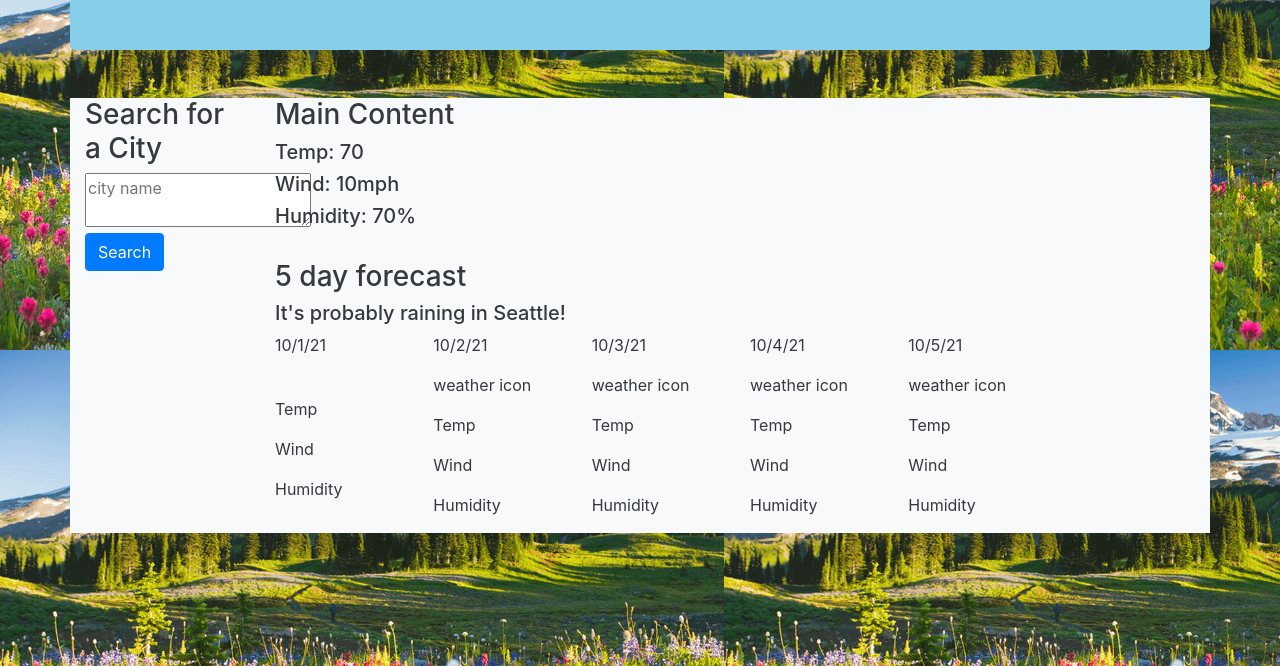
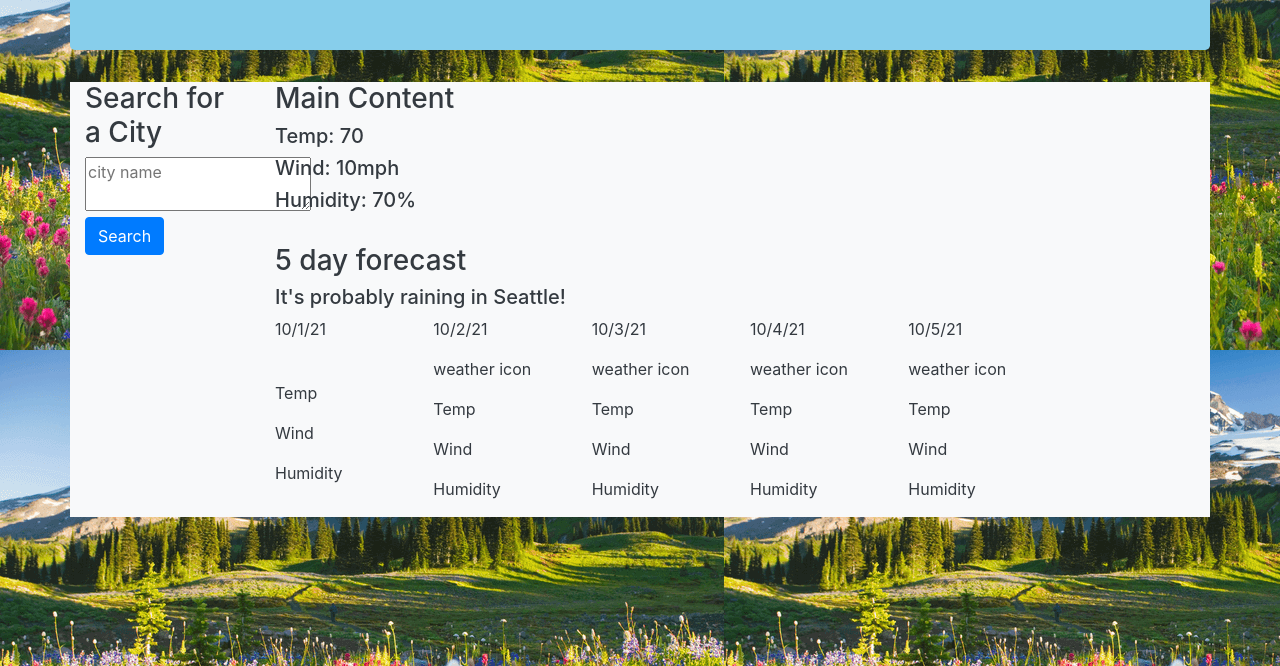
Before and after one commit to cpysden-coder/weather-dashboard, a plain HTML site: page index.html in a window 1280 px wide. Shown: the part 134-800 px from the top of the page. Drawn offline with nearby package versions, Linux system fonts and the light colour scheme.

Commit message:
minor update to margins

```diff
--- a/index.html
+++ b/index.html
@@ -22,7 +22,7 @@
 <body>
     <header class="container jumbotron myJumbotron text-center"><h1>Weather Dashboard</h1></header>
 
-    <section class="container my-5 bg-light text-dark">
+    <section class="container my-3 bg-light text-dark">
         <div class="row">
             <div class="col-12 col-md-4 col-xl-2">
                 <h3>Search for a City</h3>
```
